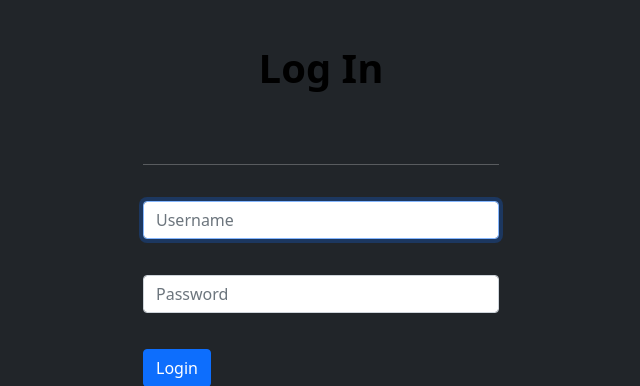
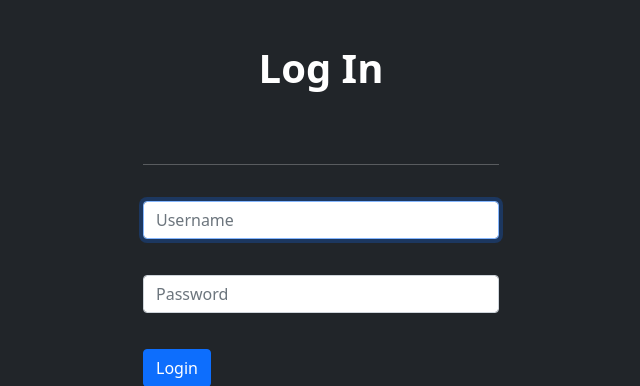
Before and after one commit to gtrapp/filmhub, a Django app: page /login in a window 1280 px wide. Shown: the part 96-482 px from the top of the page, without its empty margins (319-959 px from the left). Run offline with Django 4.2, Linux system fonts and the light colour scheme; some libraries are stand-ins or nearby versions.

Commit message:
code cleanup

```diff
--- a/movies/static/movies/styles.css
+++ b/movies/static/movies/styles.css
@@ -10,7 +10,6 @@ body {
     /* padding-bottom: 15%; */
 }
 
-
 .bgColor {
     background-color: #212529 !important;
 }
@@ -18,14 +17,12 @@ body {
 body.homepage {
     display: block;
     height: 100%;
-    /* background-color: #212529; */
     background-image: url("../movies/media/bg.png");
     background-repeat: no-repeat;
     background-size: auto 100%;
     background-attachment: fixed;
     background-position: center;
 }
-
 
 /* Layout.html */
 /* Search field */
--- a/movies/templates/movies/details.html
+++ b/movies/templates/movies/details.html
@@ -40,16 +40,12 @@
          <p class="card-subtitle mb-2 text-muted">IMDB Rating: {{movie.imdb_rating}}</p>
          <a class="btn btn-warning imdb" href="https://www.imdb.com/title/{{movie.imdb_id}}/" target="_blank"
             class="card-subtitle mb-2 text-muted">See Trailer on IMDb</a>  <!-- {{movie.imdb_id}} -->
-
             <!-- <button id="testbutton" class="btn btn-primary" >TEST LINK</button> -->
-
       </div>
-
       <!-- Button trigger modal -->
       <!-- <button type="button" id="trailer" class="btn btn-primary" data-bs-toggle="modal" data-bs-target="#exampleModal" data-toggle="tooltip" data-placement="top" title="Watch Trailer">
          Trailer
       </button> -->
-
 
       <!-- Modal -->
       <div class="modal fade" id="exampleModal" tabindex="-1" aria-labelledby="exampleModalLabel" aria-hidden="true">
--- a/movies/templates/movies/index.html
+++ b/movies/templates/movies/index.html
@@ -3,9 +3,6 @@
 {% block body %}
 
 <body class="homepage" onload="function1(), function2()">
-
-  <!-- <h1>Welcome</h1> -->
-
 </body>
 
 {% endblock %}
--- a/movies/templates/movies/login.html
+++ b/movies/templates/movies/login.html
@@ -2,7 +2,7 @@
 {% block body %}
 
 <div class="d-flex p-4 justify-content-center">
-   <h1><b>Log In</b></h1>
+   <h1><b style="color: white;">Log In</b></h1>
 </div>
 
 <div class="container">
--- a/movies/templates/movies/top-rated.html
+++ b/movies/templates/movies/top-rated.html
@@ -6,9 +6,7 @@
 <h2>Top Rated from User Lists</h2>
 </div>
 
-
 <hr style="color: white">
-
 
 <div class="profile row row-cols-1 row-cols-md-3 g-4 justify-content-center">
    <!-- Show paginated posts -->
```
Also changed, not shown: movies/templates/movies/layout.html (+0 -8 lines), movies/views.py (+9 -7 lines), db.sqlite3, movies/static/movies/media/favicon.png (deleted), movies/static/movies/media/film-camera.png (deleted), vital_title_hub.png (deleted).
